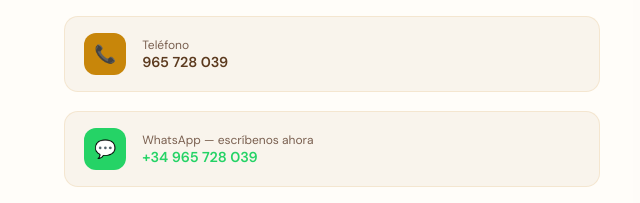
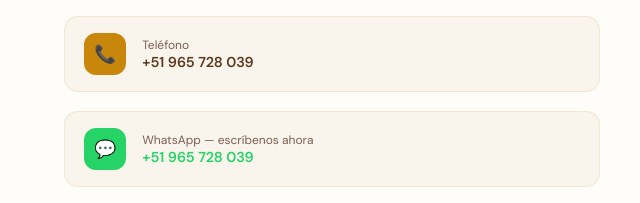
Before and after one commit to susancuellar-alt/Chispasbeagle, a plain HTML site: page index.html in a window 1280 px wide. Shown: the part 6073-6276 px from the top of the page, 0-640 px from the left. Drawn offline with nearby package versions, Linux system fonts and the light colour scheme; a web font is replaced by a local one.

Commit message:
Update index.html

```diff
--- a/index.html
+++ b/index.html
@@ -509,8 +509,8 @@
     <p class="contact-info-desc">Escríbenos para agendar una visita, resolver tus dudas o simplemente conocer más sobre nuestras razas.</p>
     <div class="contact-items">
       <div class="contact-item"><div class="ci-icon">📍</div><div><div class="ci-label">Dirección</div><div class="ci-value">Calle Las Flores 234, Zona Norte</div></div></div>
-      <div class="contact-item"><div class="ci-icon">📞</div><div><div class="ci-label">Teléfono</div><div class="ci-value">965 728 039</div></div></div>
-      <div class="contact-item" style="cursor:pointer;" onclick="window.open('https://wa.me/34965728039','_blank')"><div class="ci-icon" style="background:#25D366;">💬</div><div><div class="ci-label">WhatsApp — escríbenos ahora</div><div class="ci-value" style="color:#25D366;">+34 965 728 039</div></div></div>
+      <div class="contact-item"><div class="ci-icon">📞</div><div><div class="ci-label">Teléfono</div><div class="ci-value">+51 965 728 039</div></div></div>
+      <div class="contact-item" style="cursor:pointer;" onclick="window.open('https://wa.me/51965728039','_blank')"><div class="ci-icon" style="background:#25D366;">💬</div><div><div class="ci-label">WhatsApp — escríbenos ahora</div><div class="ci-value" style="color:#25D366;">+51 965 728 039</div></div></div>
       <div class="contact-item"><div class="ci-icon">📧</div><div><div class="ci-label">Email</div><div class="ci-value">hola@beagleworld.com</div></div></div>
       <div class="contact-item"><div class="ci-icon">🕐</div><div><div class="ci-label">Horario</div><div class="ci-value">Lun–Sáb: 9am–7pm · Dom: 10am–4pm</div></div></div>
     </div>
```
